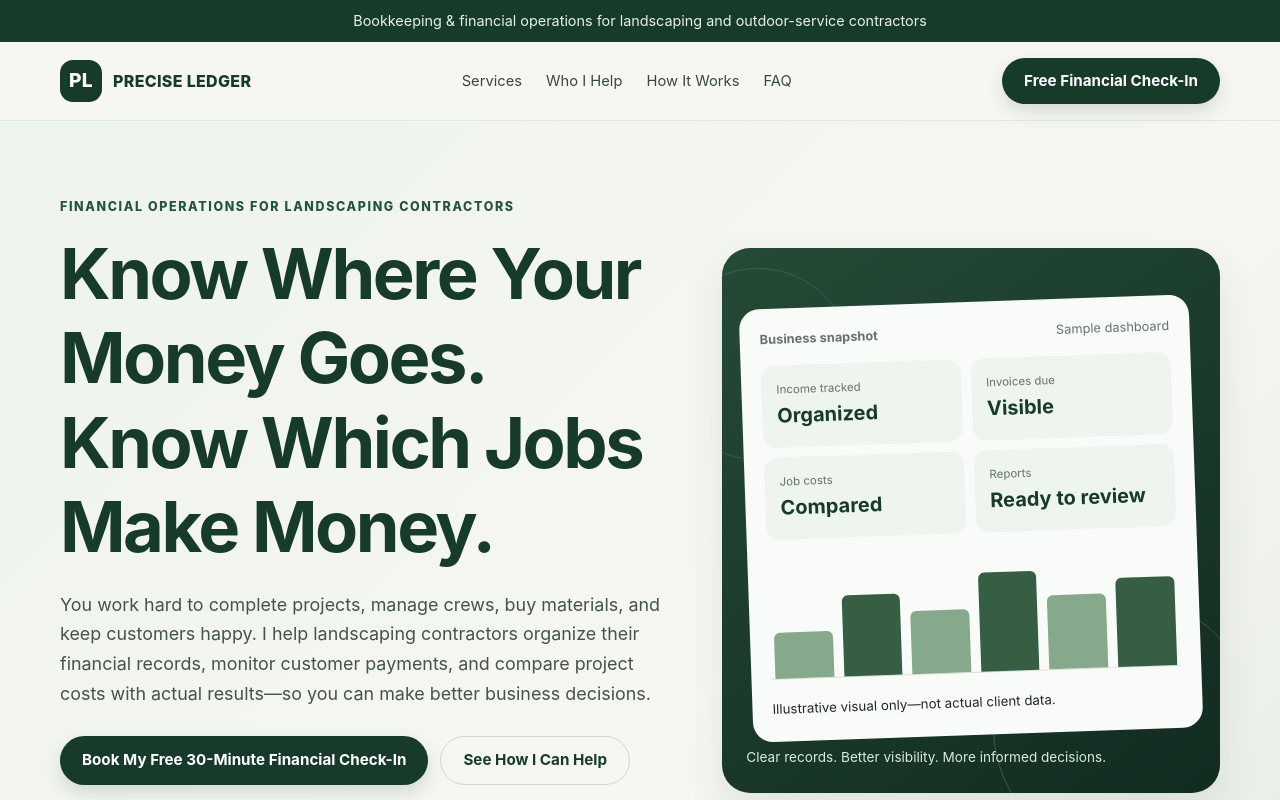
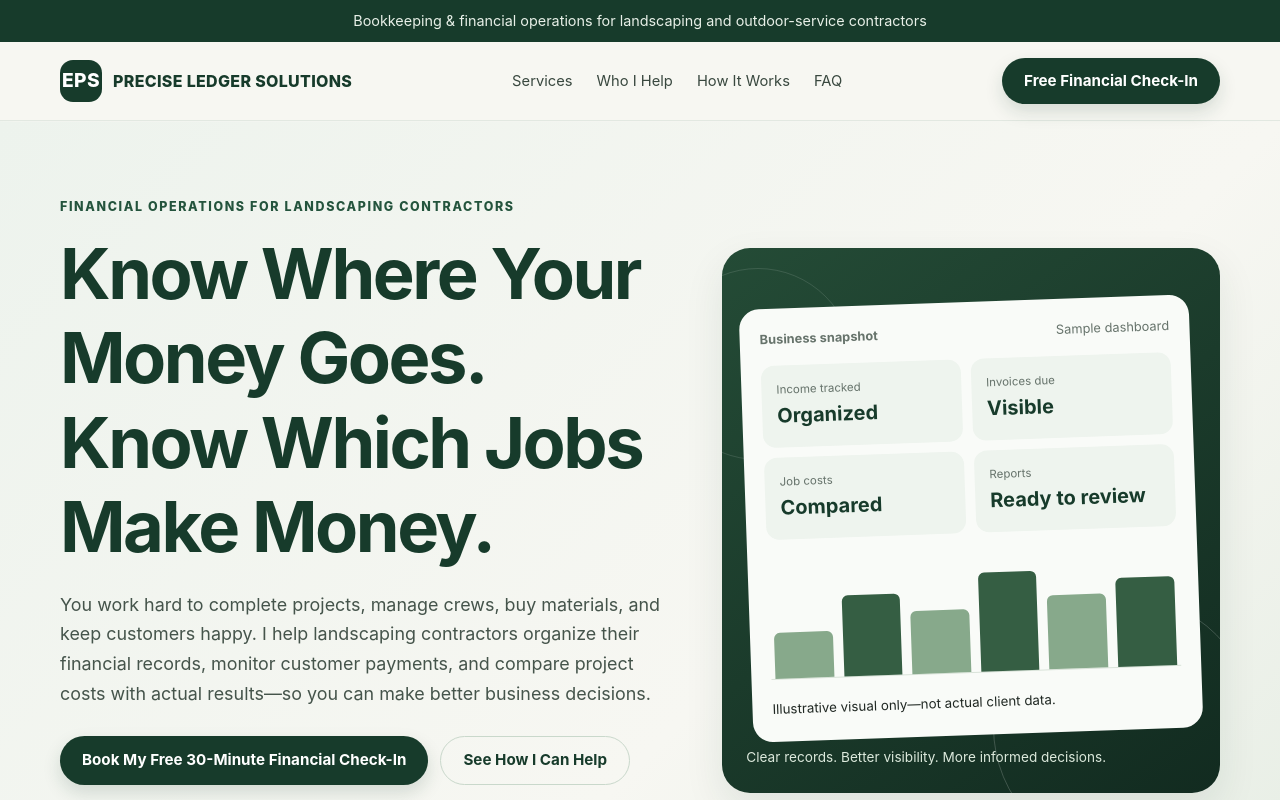
Before and after one commit to win-cybersan/landscaping-bookkeeping-website, a plain HTML site: page index.html in a window 1280 px wide. Shown: the top 800 px of the page. Drawn offline with Linux system fonts and the light colour scheme.

Commit message:
Update index.html

```diff
--- a/index.html
+++ b/index.html
@@ -155,7 +155,7 @@
   <div class="topbar">Bookkeeping &amp; financial operations for landscaping and outdoor-service contractors</div>
   <header>
     <div class="container nav">
-      <a class="brand" href="#top" aria-label="Precise Ledger home"><span class="brandmark">PL</span><span>PRECISE LEDGER</span></a>
+      <a class="brand" href="#top" aria-label="ERWIN SANCHEZ home"><span class="brandmark">EPS</span><span>PRECISE LEDGER SOLUTIONS</span></a>
       <nav class="navlinks" aria-label="Main navigation">
         <a href="#services">Services</a><a href="#who">Who I Help</a><a href="#process">How It Works</a><a href="#faq">FAQ</a>
       </nav>
```
